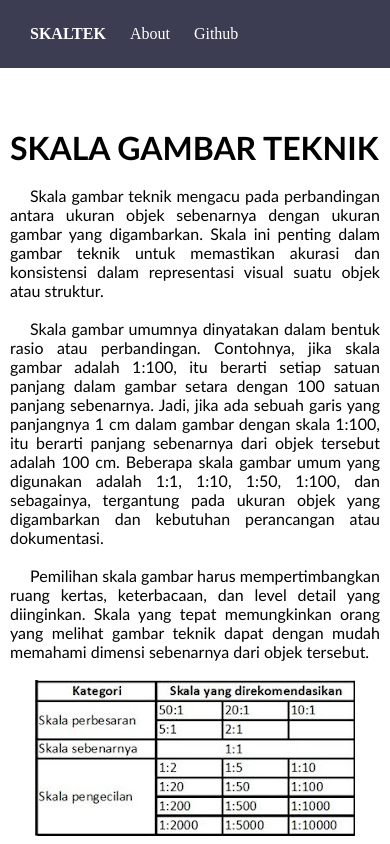
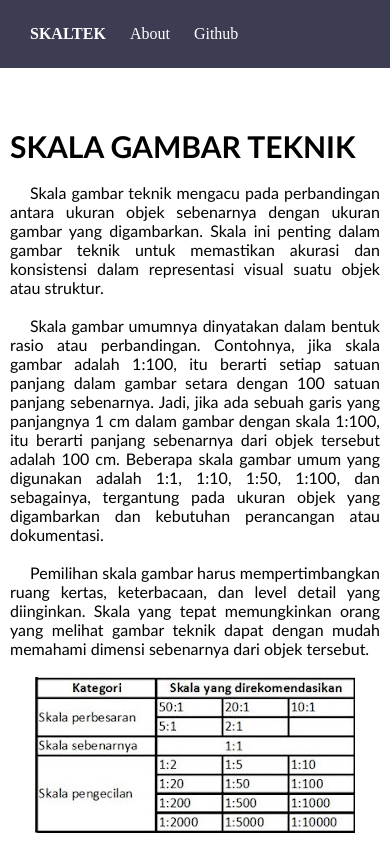
Before and after one commit to racommit/skala_gamtek, a plain HTML site: page index.html in a window 390 px wide. Shown: the top 844 px of the page. Drawn offline with Linux system fonts and the light colour scheme.

Commit message:
Update style.css

```diff
--- a/css/style.css
+++ b/css/style.css
@@ -207,4 +207,8 @@ nav a{
         text-align: center;
         display: block;
     }
+
+    .description h1{
+        font-size: 30px;
+    }
 }
```
